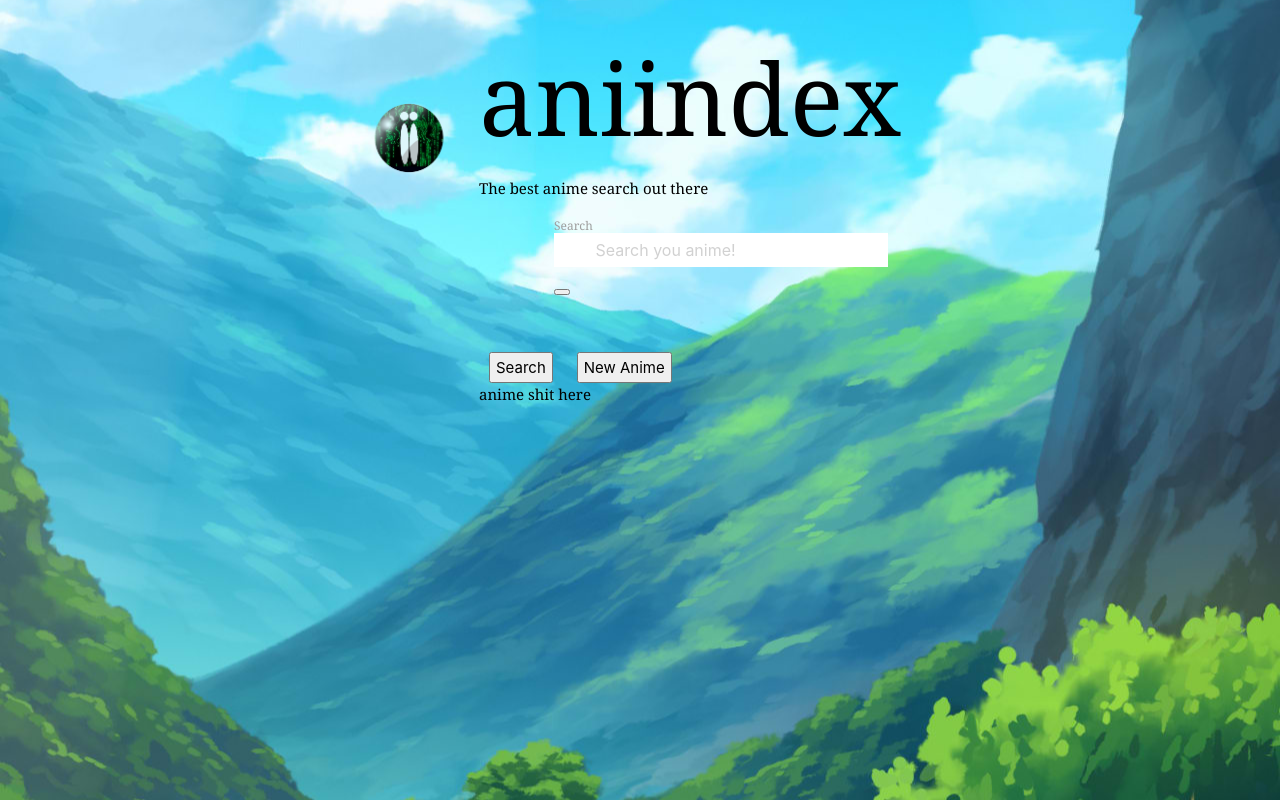
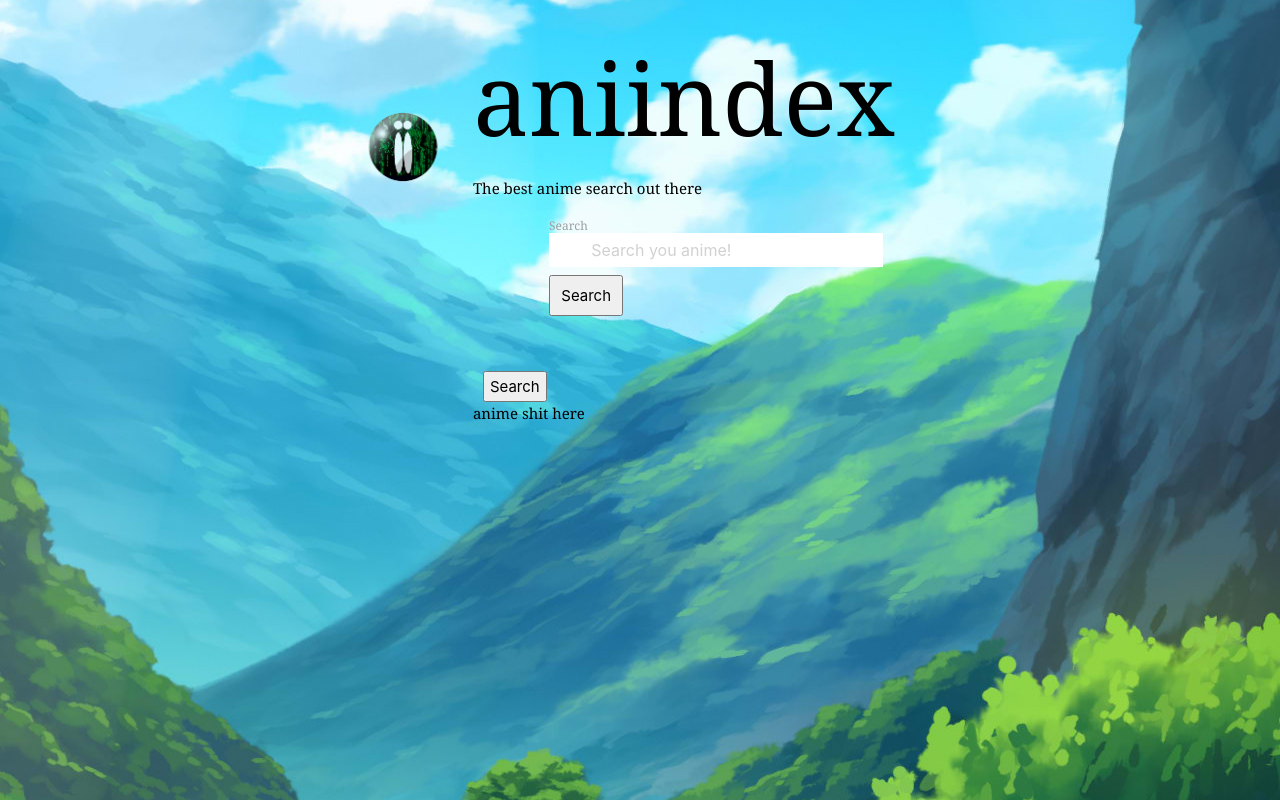
Before and after one commit to camball96/Project-1-aniindex, a plain HTML site: page Index.html in a window 1280 px wide. Drawn offline with nearby package versions, Linux system fonts and the light colour scheme.

Commit message:
more css

```diff
--- a/Index.html
+++ b/Index.html
@@ -16,7 +16,7 @@
         <img src="./assets/images/AnniLogo.png" alt="anIIndex logo">
     </div>
 
-    <section class="search-section">
+    <section class="searchSection">
         <div>
             <h1>aniindex</h1>
             <p>The best anime search out there</p>
@@ -29,7 +29,7 @@
                 <div class="row">
                     <div class="input-field col s6">
                     <input class="input-search" placeholder="Search you anime!" name = "search" id="search" type="text" class="validate">
-                    <button type="submit" class= "searchBtn" id="searchBtn"></button>
+                    <button type="submit" class= "searchBtn" id="searchBtn">Search</button>
                     <label for="search">Search</label>
                     </div>
                 </div>
@@ -42,7 +42,6 @@
 
         <div class="search-btn-container">
             <button onclick="searchAnime();getanimequote()" class= "search-btn" id="search-btn">Search</button>
-            <button class= "search-btn" id="random-btn">New Anime</button>
         </div>
         <div class="aniemshit">anime shit here</div>
 
--- a/assets/css/style.css
+++ b/assets/css/style.css
@@ -42,6 +42,16 @@ h1 {
   margin-top: 3px;
   background-color: white;
   color: black;
+
+}
+
+.container {
+  justify-content: center;
+  align-items: center;
+}
+
+.searchBtn {
+  padding: 10px;
 
 }
 
```
